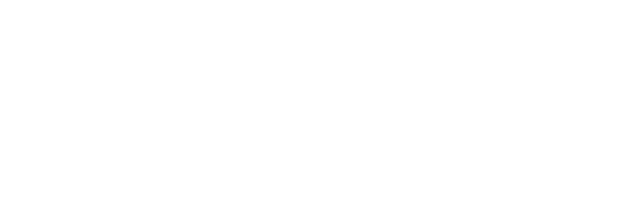
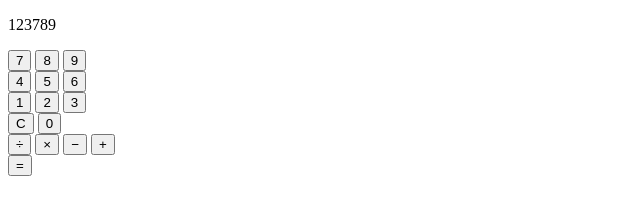
Before and after one commit to potaytocheeps/calculator, a plain HTML site: page index.html in a window 1280 px wide. Shown: the whole page, without its empty margins (0-640 px from the left). Drawn offline with Linux system fonts and the light colour scheme.

Commit message:
Create basic HTML structure for calculator
The basic structure contains buttons for each digit and each operator,
as well as an equals button and a clear button for their respective
functionality, and a display to show the calculation result.

```diff
--- a/index.html
+++ b/index.html
@@ -6,5 +6,50 @@
   <script src="script.js" defer></script>
 </head>
 <body>
+  <div class="calculator-container">
+    <div class="display-container">
+      <p class="display-message">123789</p>
+    </div>
+
+    <div class="buttons-container">
+      <div class="number-and-operator-buttons-container">
+        <div class="number-buttons-container">
+          <div class="row first-button-row">
+            <button class="button-7">7</button>
+            <button class="button-8">8</button>
+            <button class="button-9">9</button>
+          </div>
+
+          <div class="row second-button-row">
+            <button class="button-4">4</button>
+            <button class="button-5">5</button>
+            <button class="button-6">6</button>
+          </div>
+
+          <div class="row third-button-row">
+            <button class="button-1">1</button>
+            <button class="button-2">2</button>
+            <button class="button-3">3</button>
+          </div>
+
+          <div class="row fourth-button-row">
+            <button class="button-clear">C</button>
+            <button class="button-0">0</button>
+          </div>
+        </div>
+
+        <div class="operator-buttons-container">
+          <button class="button-/">&divide;</button>
+          <button class="button-*">&times;</button>
+          <button class="button--">&minus;</button>
+          <button class="button-+">&plus;</button>
+        </div>
+      </div>
+
+      <div class="miscellaneous-buttons-container">
+        <button class="button-=">=</button>
+      </div>
+    </div>
+  </div>
 </body>
 </html>
```
